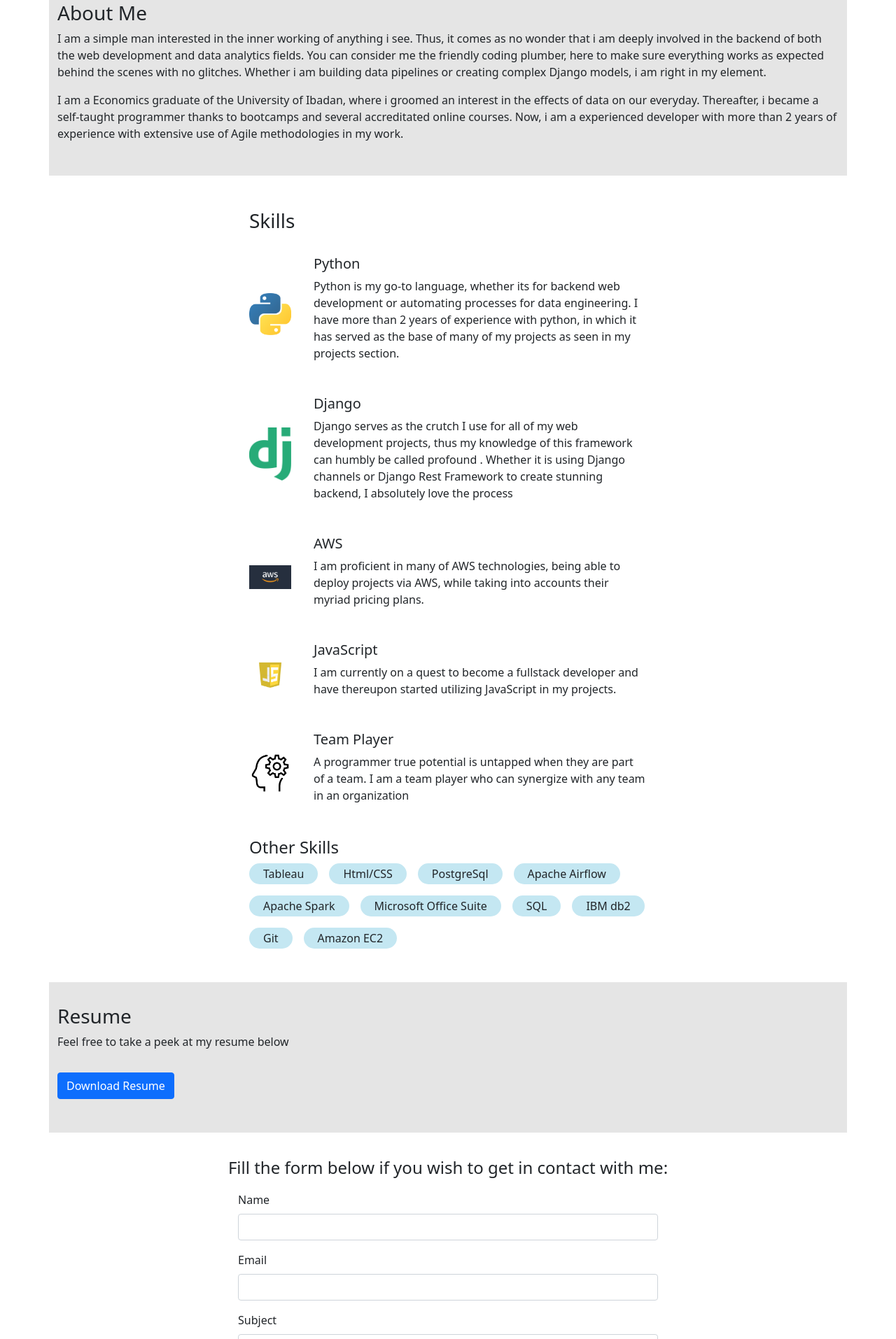
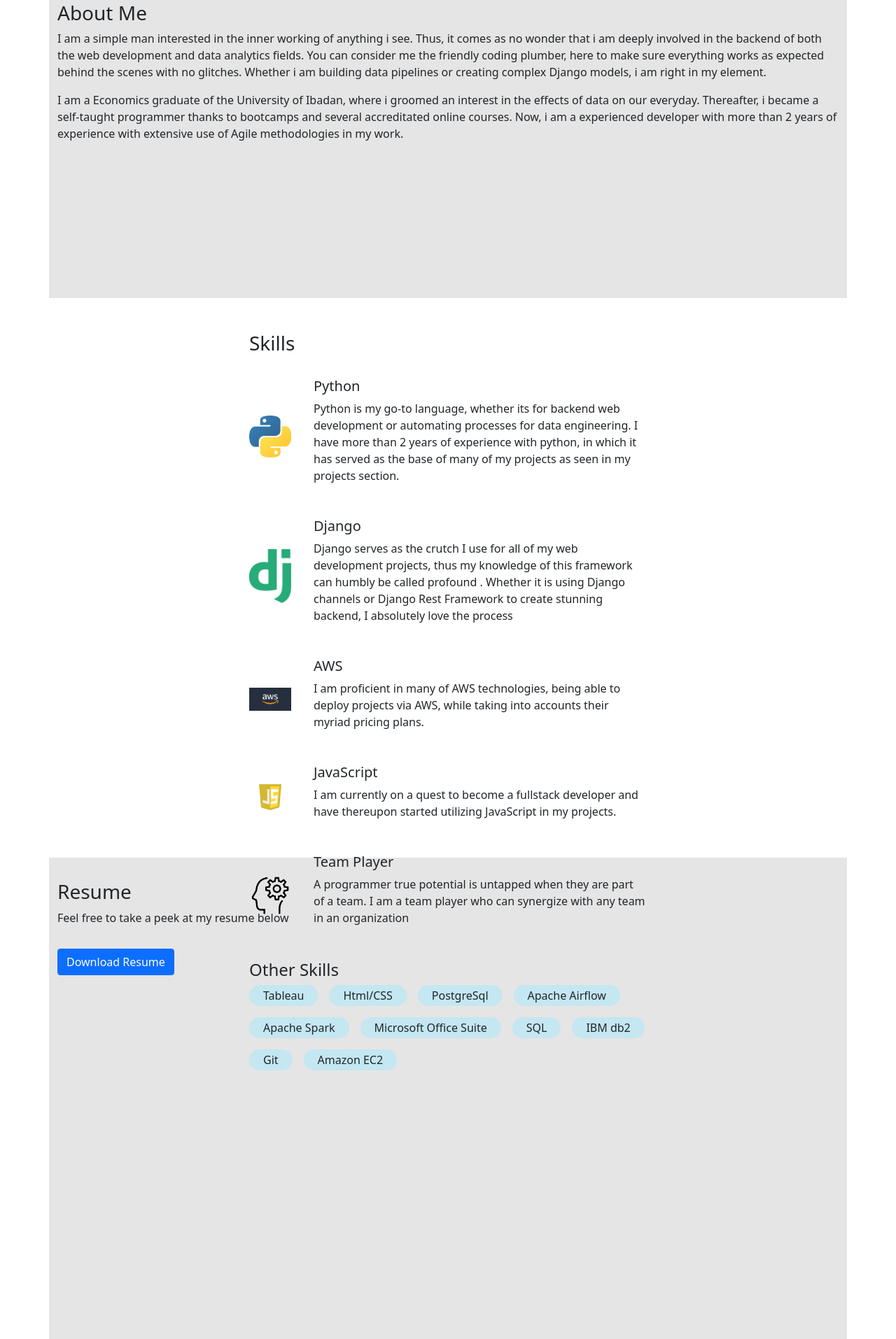
Before and after one commit to Crestward/Personal-Portfolio-website, a Django app: page / in a window 1280 px wide. Shown: the part 1224-3138 px from the top of the page at 70% size. Run offline with Django 3.2, Linux system fonts and the light colour scheme; data comes from the database, SQL or seed files in the repository; some libraries are stand-ins or nearby versions.

Commit message:
lets see if this works

```diff
--- a/static/styles/main.css
+++ b/static/styles/main.css
@@ -10,6 +10,7 @@ body{
     padding-top: 2em;
     padding-bottom: 2em;
 }
+
 
 .section--2{
     background-color: #E5E5E5;
@@ -183,4 +184,13 @@ body{
 html{
     height: 100%;
     position: relative;
+    touch-action: pan-x pan-y;
 }
+
+
+@media only screen and (min-device-width: 480px) {
+    section{
+        height: 100vh;
+        width: 100vw;
+    }
+}
```
